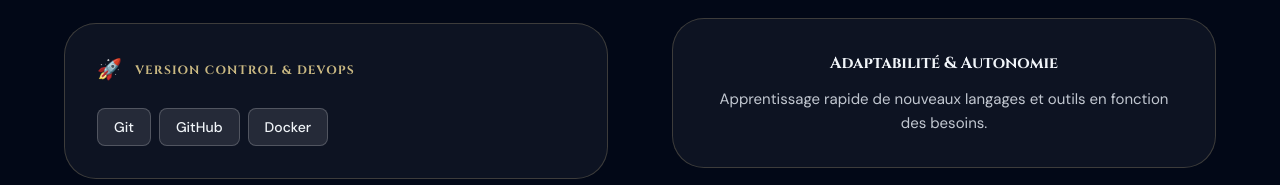
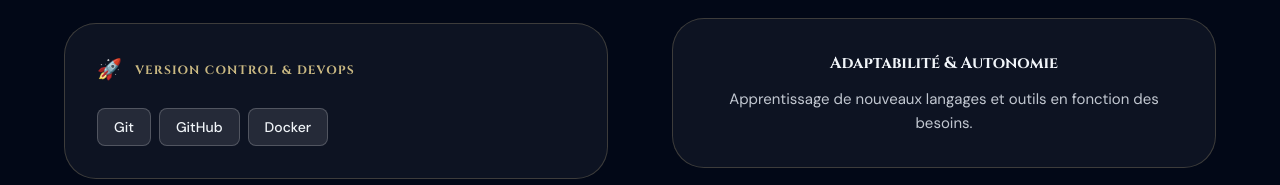
Before and after one commit to Mathys-V/portfolio-mathys, a Next.js app: page /competences in a window 1280 px wide. Shown: the part 2280-2465 px from the top of the page. Built offline with nearby package versions, Linux system fonts and the light colour scheme.

Commit message:
Maj soft skills

```diff
--- a/app/competences/page.tsx
+++ b/app/competences/page.tsx
@@ -451,7 +451,7 @@ export default function Competences() {
                 },
                 {
                   title: "Adaptabilité & Autonomie",
-                  desc: "Apprentissage rapide de nouveaux langages et outils en fonction des besoins.",
+                  desc: "Apprentissage de nouveaux langages et outils en fonction des besoins.",
                 },
                 {
                   title: "Rigueur Algorithmique",
```
